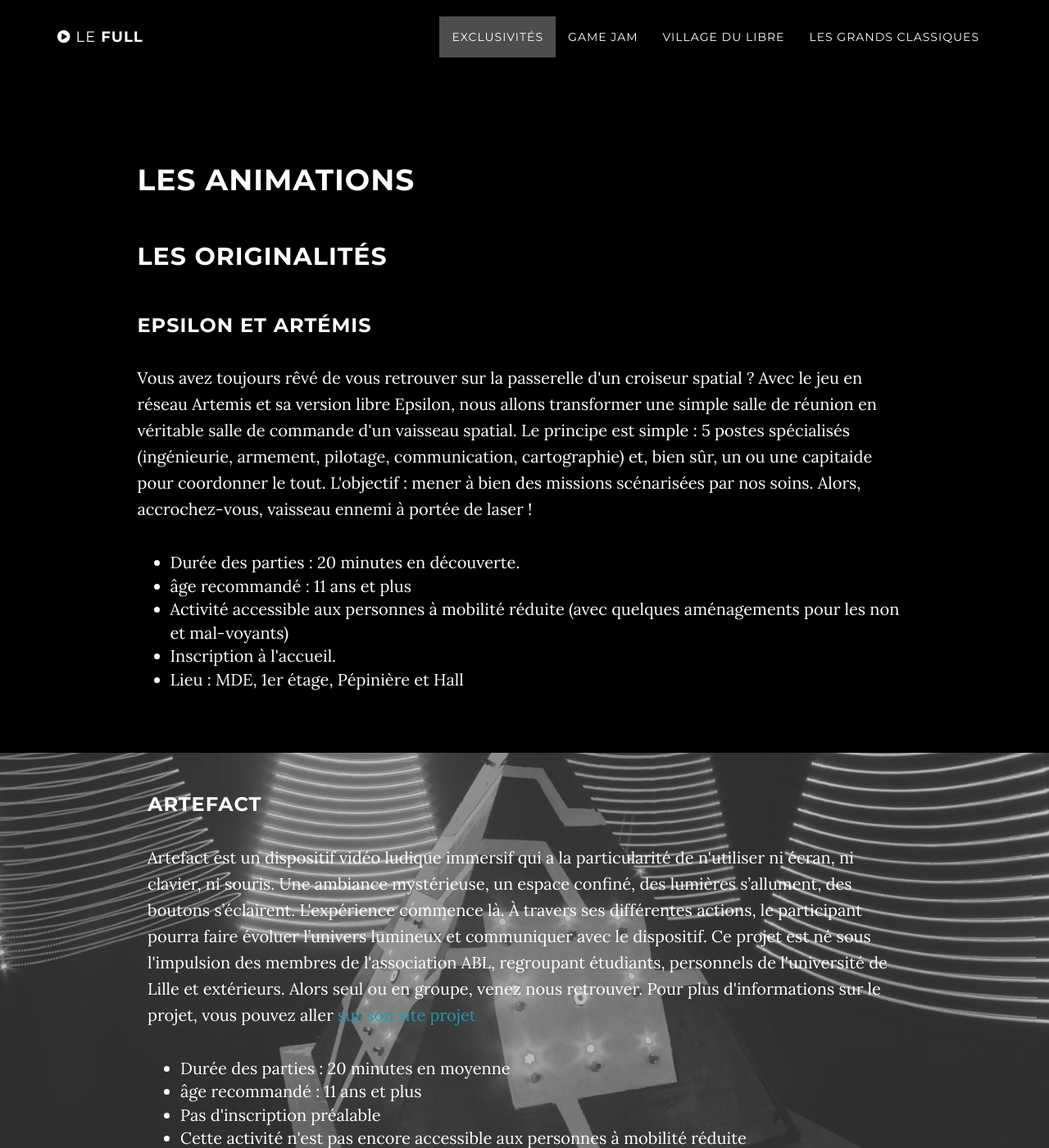
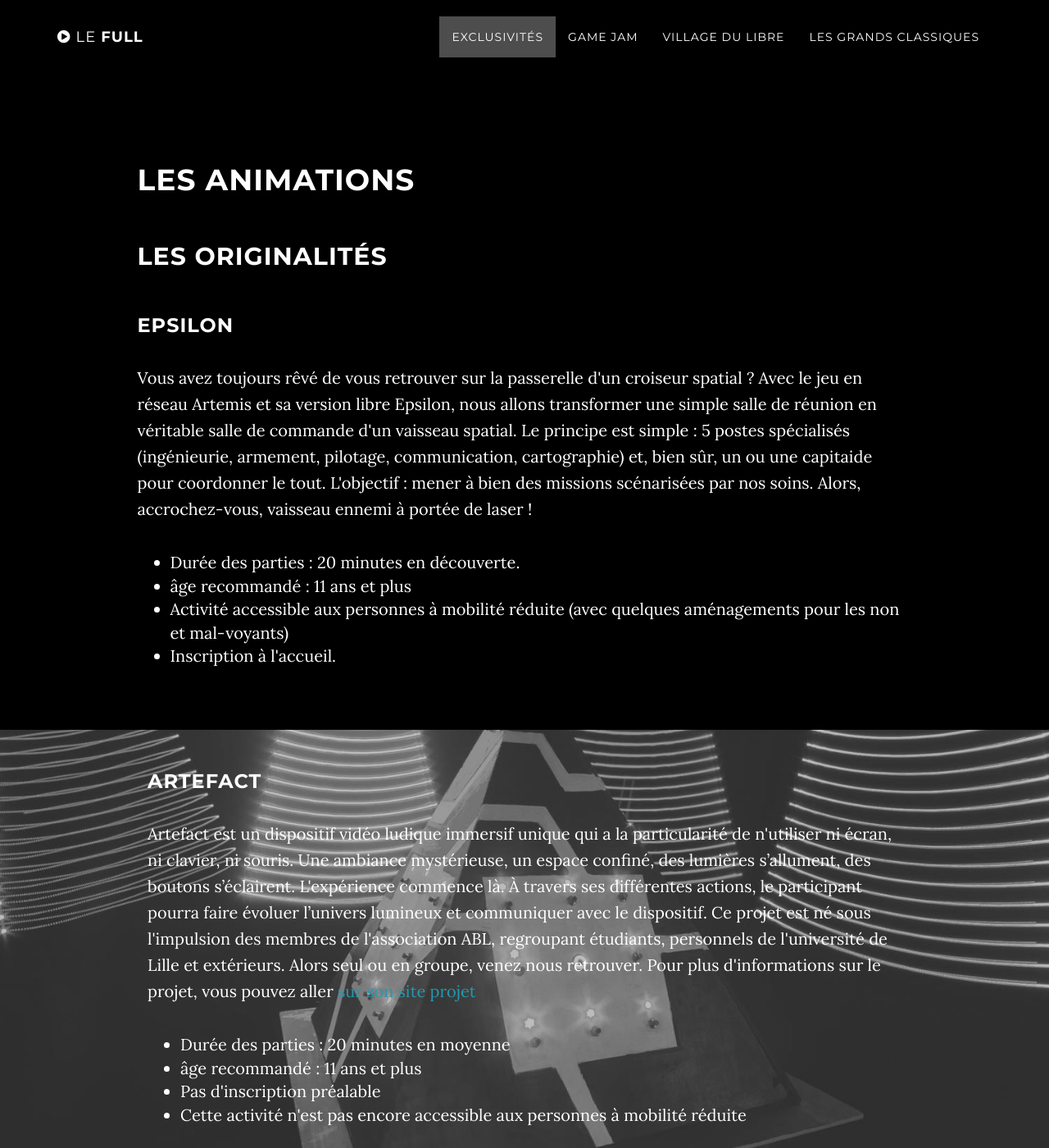
Before and after one commit to bidouilleurslibristes/null.bidouilleurslibristes.github.io, a Jekyll site: the page built from animations.html, in a window 1280 px wide and 1400 px high. Shown: the whole window at 82% size. Built offline with Jekyll 4.4.1, drawn with Linux system fonts in a browser that asks for light colours; a script that is not in the unit is left out; some of the changed text lies outside the part shown.

Commit message:
Update activities_long.html

```diff
--- a/_includes/activities_long.html
+++ b/_includes/activities_long.html
@@ -12,7 +12,7 @@
     <div class="row">
         <div class="col-lg-10 col-lg-offset-1">
             <div>
-                <h3>Epsilon et Artémis</h3>
+                <h3>Epsilon</h3>
                 <p>
                     Vous avez toujours rêvé de vous retrouver sur la passerelle d'un croiseur spatial ? Avec le jeu en réseau Artemis et sa version libre Epsilon, nous allons transformer une simple salle de réunion en véritable salle de commande d'un vaisseau spatial. Le principe est simple : 5 postes spécialisés (ingénieurie, armement, pilotage, communication, cartographie) et, bien sûr, un ou une capitaide pour coordonner le tout. L'objectif : mener à bien des missions scénarisées par nos soins. Alors, accrochez-vous, vaisseau ennemi à portée de laser !
                     <ul class="info-list">
@@ -20,7 +20,7 @@
                         <li>âge recommandé : 11 ans et plus</li>
                         <li>Activité accessible aux personnes à mobilité réduite (avec quelques aménagements pour les non et mal-voyants)</li>
                         <li>Inscription à l'accueil.</li>
-                        <li>Lieu : MDE, 1er étage, Pépinière et Hall</li>
+
                     </ul>
                 </p>
             </div>
@@ -33,39 +33,39 @@
             <div class="col-lg-10 col-lg-offset-1">
                 <h3>Artefact</h3>
                 <p>
-                    Artefact est un dispositif vidéo ludique immersif qui a la particularité de n'utiliser ni écran, ni clavier, ni souris. Une ambiance mystérieuse, un espace confiné, des lumières s’allument, des boutons s’éclairent. L'expérience commence là. À travers ses différentes actions, le participant pourra faire évoluer l’univers lumineux et communiquer avec le dispositif. Ce projet est né sous l'impulsion des membres de l'association ABL, regroupant étudiants, personnels de l'université de Lille et extérieurs. Alors seul ou en groupe, venez nous retrouver. Pour plus d'informations sur le projet, vous pouvez aller <a href="https://bidouilleurslibristes.github.io/Artefact/">sur son site projet</a>
+                    Artefact est un dispositif vidéo ludique immersif unique qui a la particularité de n'utiliser ni écran, ni clavier, ni souris. Une ambiance mystérieuse, un espace confiné, des lumières s’allument, des boutons s’éclairent. L'expérience commence là. À travers ses différentes actions, le participant pourra faire évoluer l’univers lumineux et communiquer avec le dispositif. Ce projet est né sous l'impulsion des membres de l'association ABL, regroupant étudiants, personnels de l'université de Lille et extérieurs. Alors seul ou en groupe, venez nous retrouver. Pour plus d'informations sur le projet, vous pouvez aller <a href="https://bidouilleurslibristes.github.io/Artefact/">sur son site projet</a>
                     <ul class="info-list">
                         <li>Durée des parties : 20 minutes en moyenne</li>
                         <li>âge recommandé : 11 ans et plus</li>
                         <li>Pas d'inscription préalable</li>
                         <li>Cette activité n'est pas encore accessible aux personnes à mobilité réduite</li>
-                        <li>Lieu : Espace Culture, Café</li>
+
                     </ul>
                 </p>
             </div>
         </div>
     </div>
 </section>
-<section id="game_jam" class="container content-section">
-    <div class="row">
-        <div class="col-lg-10 col-lg-offset-1">
-            <div style="margin-top:4em;">
-                <h2>La Game Jam</h2>
-                <p>Venez créer votre jeu, seul ou en équipe pendant le week-end.</p>
-		<h3>Theme :</h3>
-		<p>68, 42</p>
-		<h3>Inscriptions :</h3>
-		<a title="Logiciel billetterie en ligne" href="https://www.weezevent.com/?c=sys_widget" class="weezevent-widget-integration" target="_blank" data-src="https://www.weezevent.com/widget_billeterie.php?id_evenement=338263&lg_billetterie=1&code=60363&resize=1&width_auto=1&color_primary=00AEEF" data-width="650" data-height="600" data-id="338263" data-resize="1" data-width_auto="1" data-noscroll="0" data-nopb="0">Billetterie Weezevent</a><script type="text/javascript" src="https://www.weezevent.com/js/widget/min/widget.min.js"></script>
-		<h3>Horraire :</h3>
-		<ul>
-		    <li>vendredi 18 h : lancement au café culture</li>
-		    <li>de vendredi 20 h à samedi 20 h : gamejam</li>
-		    <li>samedi 21 h : demo dans l'amphi culture</li>
-		</ul>
-            </div>
-        </div>
-    </div>
-</section>
+#<section id="game_jam" class="container content-section">
+    #<div class="row">
+       # <div class="col-lg-10 col-lg-offset-1">
+        #    <div style="margin-top:4em;">
+         #       <h2>La Game Jam</h2>
+          #      <p>Venez créer votre jeu, seul ou en équipe pendant le week-end.</p>
+	#	<h3>Theme :</h3>
+	#	<p>68, 42</p>
+	#	<h3>Inscriptions :</h3>
+	#	<a title="Logiciel billetterie en ligne" href="https://www.weezevent.com/?c=sys_widget" class="weezevent-widget-integration" target="_blank" data-src="https://www.weezevent.com/widget_billeterie.php?id_evenement=338263&lg_billetterie=1&code=60363&resize=1&width_auto=1&color_primary=00AEEF" data-width="650" data-height="600" data-id="338263" data-resize="1" data-width_auto="1" data-noscroll="0" data-nopb="0">Billetterie Weezevent</a><script type="text/javascript" src="https://www.weezevent.com/js/widget/min/widget.min.js"></script>
+	#	<h3>Horraire :</h3>
+		#<ul>
+		  #  <li>vendredi 18 h : lancement au café culture</li>
+		   # <li>de vendredi 20 h à samedi 20 h : gamejam</li>
+		  #  <li>samedi 21 h : demo dans l'amphi culture</li>
+		#</ul>
+          #  </div>
+     #   </div>
+  #  </div>
+#</section>
 <section id="village" class="container content-section">
     <div class="row">
         <div class="col-lg-10 col-lg-offset-1">
@@ -88,9 +88,9 @@
     <div class="lan-section">
         <div class="container">
             <div class="col-lg-10 col-lg-offset-1">
-                <h3>LAN</h3>
+                <h3>Arcade</h3>
                 <p>
-                    Vous êtes fan de jeux en réseau. Une petite LAN (10 postes) sera disponible en continu avec quelques classiques : T-World, Age of Empire (le seul, le II), Starcraft... Lieu : MDE, salle arrière
+                    Vous êtes fan de jeux vidéos. Un petit espace sera sera disponible en continu avec des bornes d'arcades et des jeux vidéos indépendants.
                 </p>
             </div>
         </div>
```
